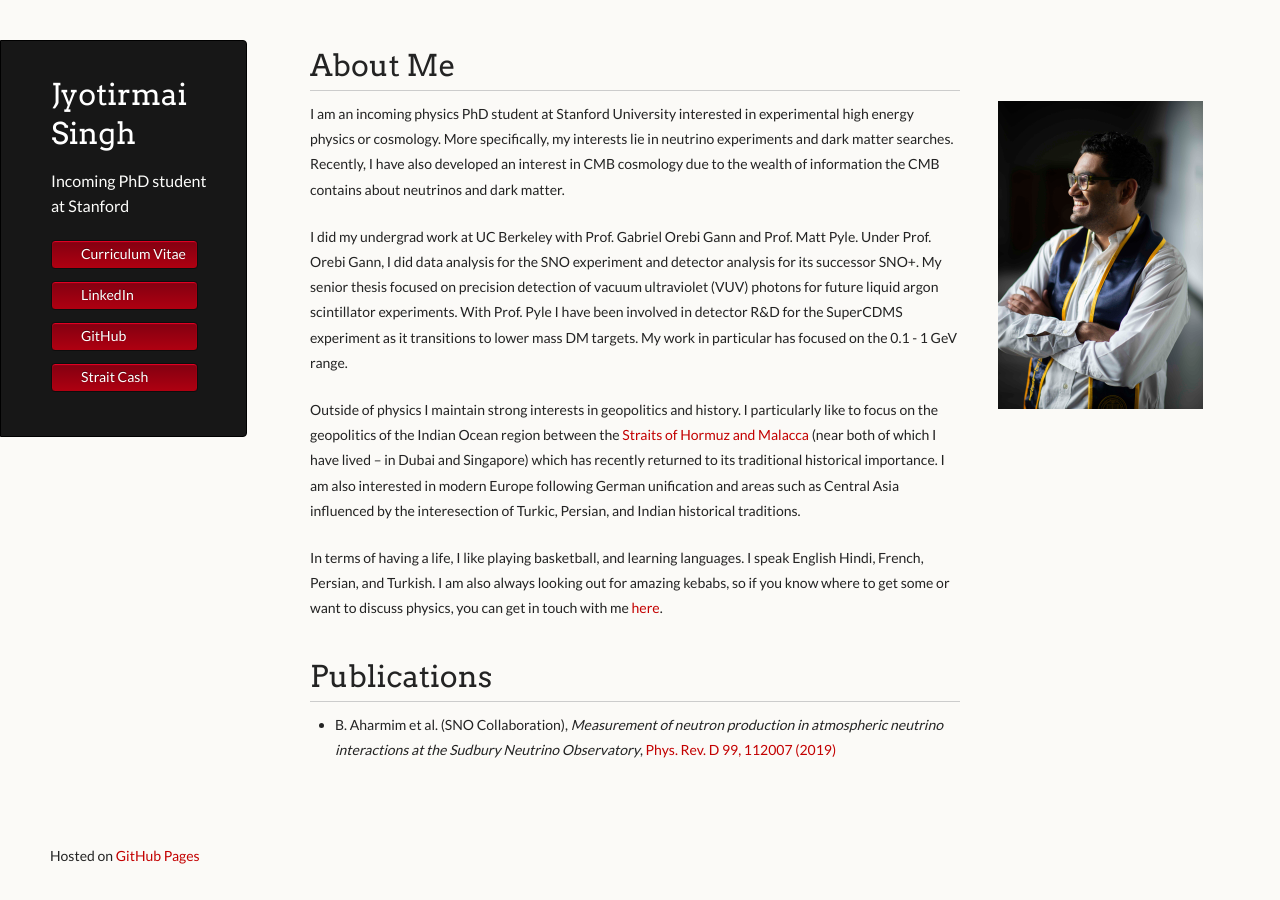
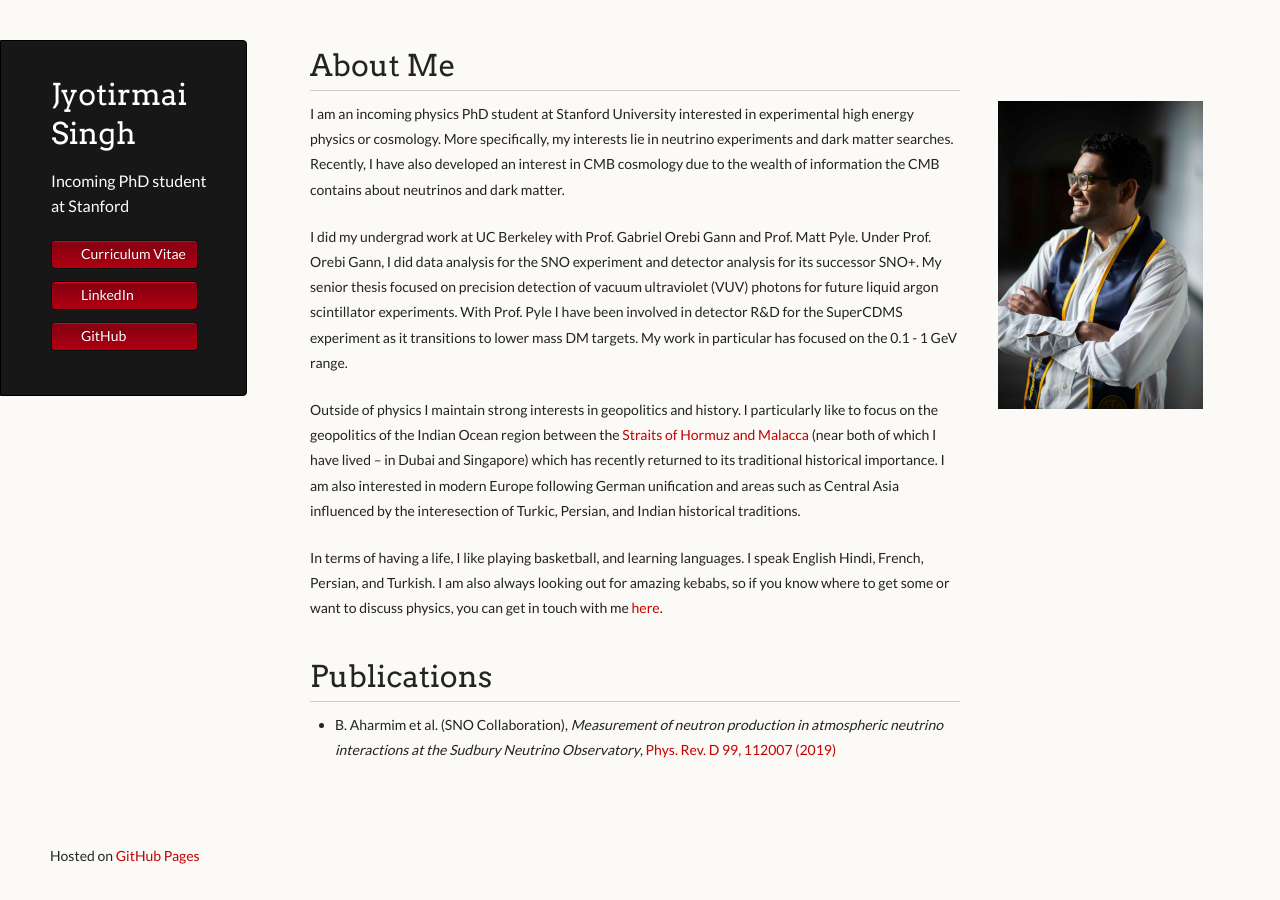
Before and after one commit to joe-singh/joe-singh.github.io, a Jekyll site: the page built from index.md, in a window 1280 px wide. Built offline with Jekyll 4.4.1, drawn with Linux system fonts in a browser that asks for light colours.

Commit message:
Remove button

```diff
--- a/_layouts/default.html
+++ b/_layouts/default.html
@@ -27,7 +27,7 @@
           <li><a class="buttons" href="../Jyotirmai_Singh_CV.pdf">Curriculum Vitae</a></li>
           <li><a class="buttons" href="https://www.linkedin.com/in/jyotirmai-singh/">LinkedIn</a></li>
           <li><a class="buttons" href="{{ site.github.owner_url }}">GitHub</a></li>
-          <li><a class="buttons" href="../blog.html">Strait Cash</a></li>
+          <!--<li><a class="buttons" href="../blog.html">Strait Cash</a></li>-->
           <!--<li><a class="buttons" href="../index.html">Home</a></li>-->
         </ul>
 
```
